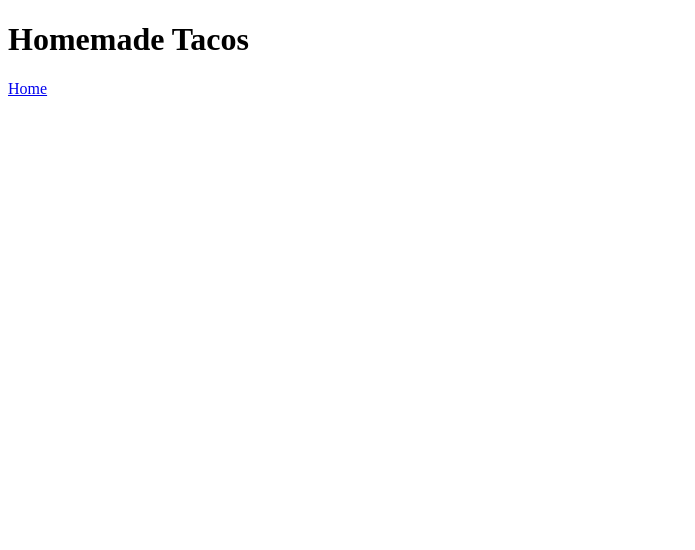
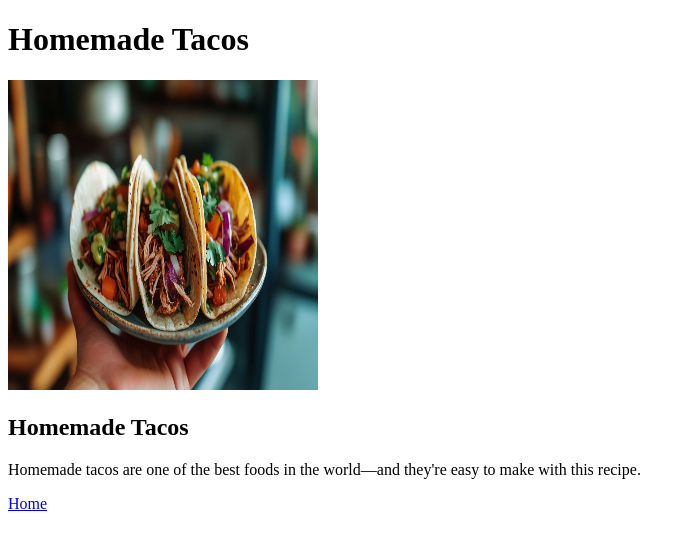
Before and after one commit to JMCxyz/odin-recipes, a plain HTML site: page recipes/tacos.html in a window 1280 px wide. Shown: the whole page, without its empty margins (0-695 px from the left). Drawn offline with Linux system fonts and the light colour scheme.

Commit message:
feat(site): Add tacos image, title, and description to tacos.html
Added tacos.jpg to tacos.html to visually reinforce the focus of the
recipe. Included an <h2> title for the image and a short <p> description
to provide context and improve clarity.

- Added tacos.jpg image
- Inserted <h2> title and <p> description in tacos.html
- Enhances user understanding of the recipe

```diff
--- a/recipes/tacos.html
+++ b/recipes/tacos.html
@@ -11,6 +11,12 @@
 
         <h1>Homemade Tacos</h1>
 
+        <img src="../img/tacos.jpg" alt="Photo of homemade tacos" height="310"
+                                                                  width="310">
+        <h2>Homemade Tacos</h2>
+        <p>Homemade tacos are one of the best foods in the world—and they're
+        easy to make with this recipe.</p>
+
     </body>
 
     <a href="../index.html">Home</a>
```
Also changed, not shown: img/tacos.jpg (added).
